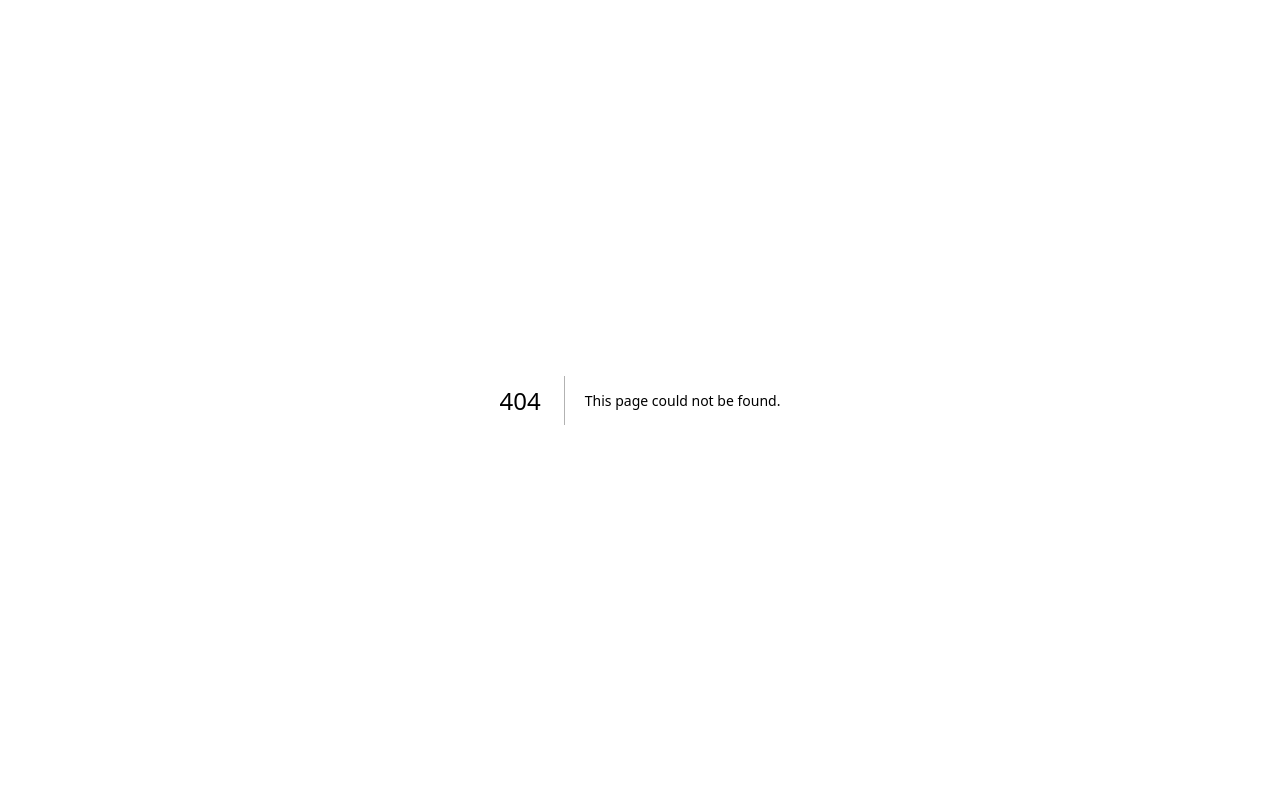
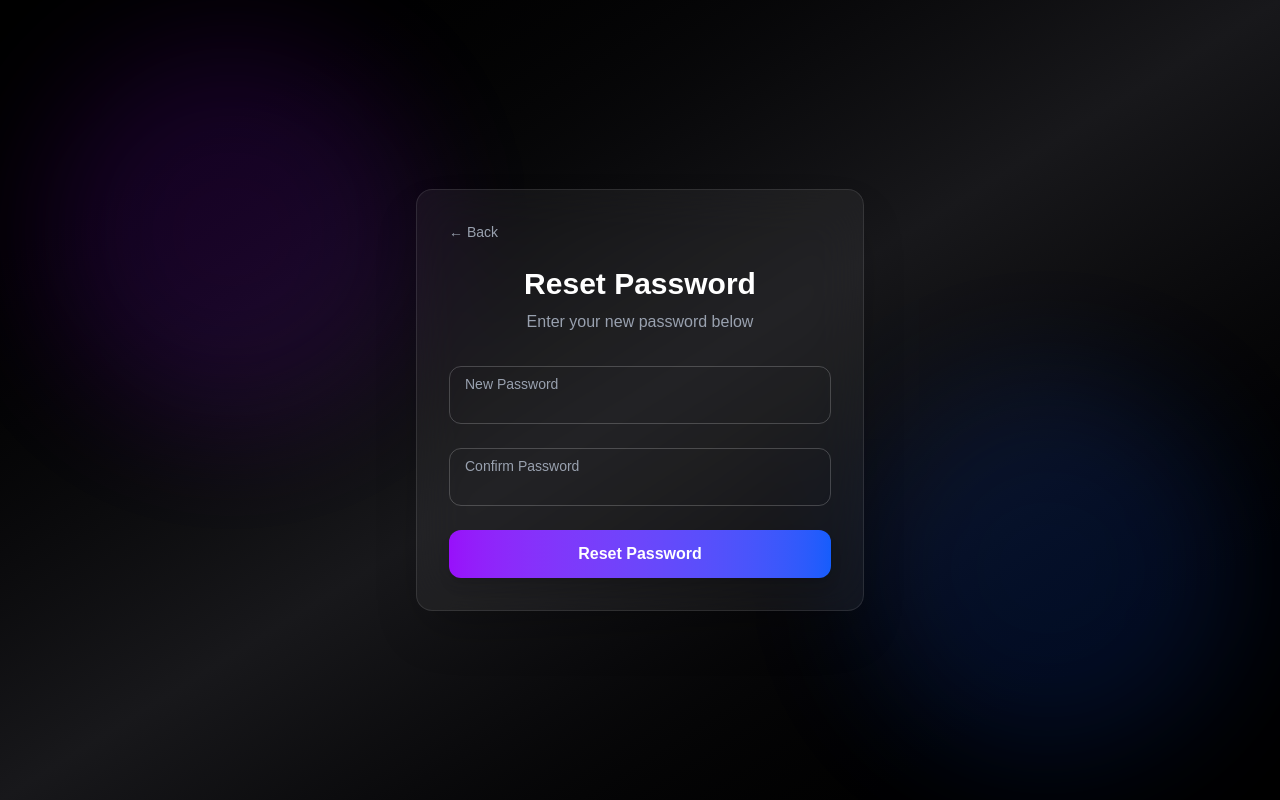
Before and after one commit to SAY007-DEV/Auth-system-nextjs, a Next.js app: page /reset-password in a window 1280 px wide. Before the commit this address had no page. Built offline with nearby package versions, Linux system fonts and the light colour scheme.

Commit message:
reset password added

```diff
--- /dev/null
+++ b/app/(auth)/reset-password/page.jsx
@@ -0,0 +1,117 @@
+"use client";
+
+import { motion } from "framer-motion";
+import { useState } from "react";
+import { useRouter } from "next/navigation";
+
+export default function ResetPasswordPage() {
+  const [password, setPassword] = useState("");
+  const [confirmPassword, setConfirmPassword] = useState("");
+  const router = useRouter();
+
+  const handleSubmit = (e) => {
+    e.preventDefault();
+
+    if (password !== confirmPassword) {
+      alert("Passwords do not match");
+      return;
+    }
+
+    // TODO: Call your reset password API here
+    console.log("New password:", password);
+
+    router.push("/login");
+  };
+
+  return (
+    <div className="min-h-screen flex items-center justify-center
+    bg-gradient-to-br from-black via-zinc-900 to-black relative overflow-hidden">
+
+      {/* Glow Background */}
+      <div className="absolute w-96 h-96 bg-purple-600/20 rounded-full blur-3xl animate-pulse top-10 left-10"></div>
+      <div className="absolute w-96 h-96 bg-blue-600/20 rounded-full blur-3xl animate-pulse bottom-10 right-10"></div>
+
+      <motion.div
+        initial={{ opacity: 0, y: 40 }}
+        animate={{ opacity: 1, y: 0 }}
+        transition={{ duration: 0.6 }}
+        className="relative z-10 w-full max-w-md
+        bg-white/5 backdrop-blur-xl
+        border border-white/10
+        rounded-2xl shadow-2xl
+        p-8 text-white"
+      >
+        {/* Back Button */}
+        <button
+          onClick={() => router.back()}
+          className="mb-6 text-sm text-gray-400 hover:text-white
+          transition flex items-center gap-2"
+        >
+          ← Back
+        </button>
+
+        <h2 className="text-3xl font-bold text-center mb-2">
+          Reset Password
+        </h2>
+        <p className="text-gray-400 text-center mb-8">
+          Enter your new password below
+        </p>
+
+        <form onSubmit={handleSubmit} className="space-y-6">
+
+          {/* New Password */}
+          <div className="relative">
+            <input
+              type="password"
+              required
+              value={password}
+              onChange={(e) => setPassword(e.target.value)}
+              className="w-full bg-transparent border border-white/20
+              rounded-xl px-4 pt-6 pb-2 focus:outline-none
+              focus:border-purple-500 focus:ring-1
+              focus:ring-purple-500 transition peer"
+            />
+            <label className="absolute left-4 top-2 text-sm text-gray-400
+            peer-placeholder-shown:top-4 peer-placeholder-shown:text-base
+            peer-placeholder-shown:text-gray-500
+            transition-all">
+              New Password
+            </label>
+          </div>
+
+          {/* Confirm Password */}
+          <div className="relative">
+            <input
+              type="password"
+              required
+              value={confirmPassword}
+              onChange={(e) => setConfirmPassword(e.target.value)}
+              className="w-full bg-transparent border border-white/20
+              rounded-xl px-4 pt-6 pb-2 focus:outline-none
+              focus:border-blue-500 focus:ring-1
+              focus:ring-blue-500 transition peer"
+            />
+            <label className="absolute left-4 top-2 text-sm text-gray-400
+            peer-placeholder-shown:top-4 peer-placeholder-shown:text-base
+            peer-placeholder-shown:text-gray-500
+            transition-all">
+              Confirm Password
+            </label>
+          </div>
+
+          <motion.button
+            whileHover={{ scale: 1.03 }}
+            whileTap={{ scale: 0.97 }}
+            type="submit"
+            className="w-full py-3 rounded-xl font-semibold
+            bg-gradient-to-r from-purple-600 to-blue-600
+            hover:opacity-90 transition shadow-lg"
+          >
+            Reset Password
+          </motion.button>
+
+        </form>
+      </motion.div>
+    </div>
+  );
+}
```
